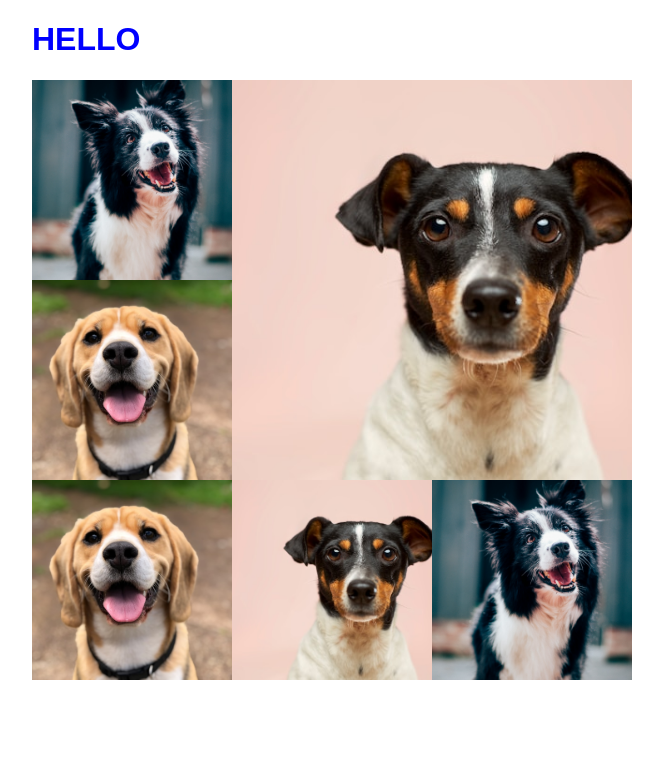
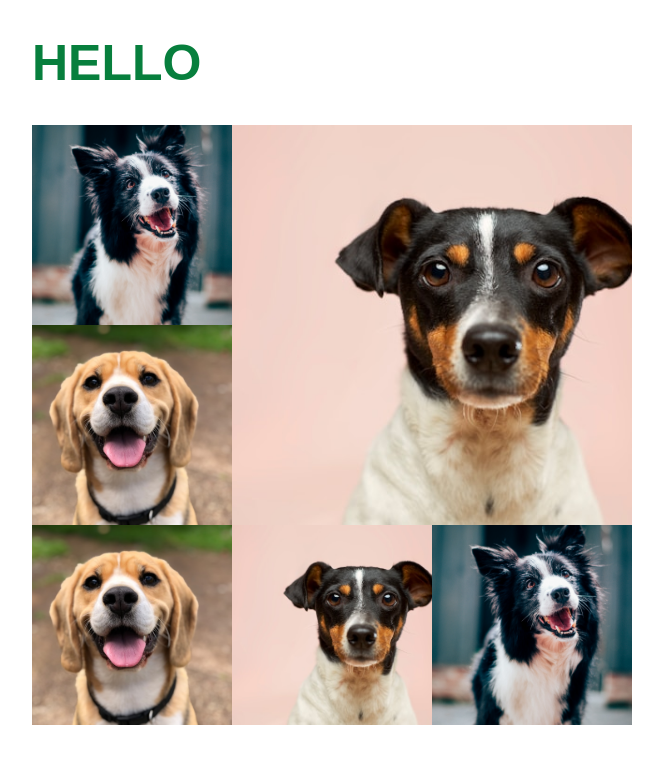
Before and after one commit to misayao/misayao.github.io, a plain HTML site: page index.html in a window 1280 px wide. Shown: the whole page, without its empty margins (308-971 px from the left). Drawn offline with Linux system fonts and the light colour scheme.

Commit message:
Add files via upload

```diff
--- a/index.html
+++ b/index.html
@@ -5,7 +5,7 @@
     <meta charset="UTF-8">
     <meta name="viewport" content="width=device-width, initial-scale=1.0">
     <title>Document</title>
-    <link rel="stylesheet" href="style.css">
+    <link rel="stylesheet" href="style.css?12121528">
 </head>
 
 <body>
--- a/style.css
+++ b/style.css
@@ -40,5 +40,6 @@
 
 h1 {
     font-family: sans-serif;
-    color: blue;
+    color: rgb(7, 127, 61);
+    font-size: 50px;
 }
```
